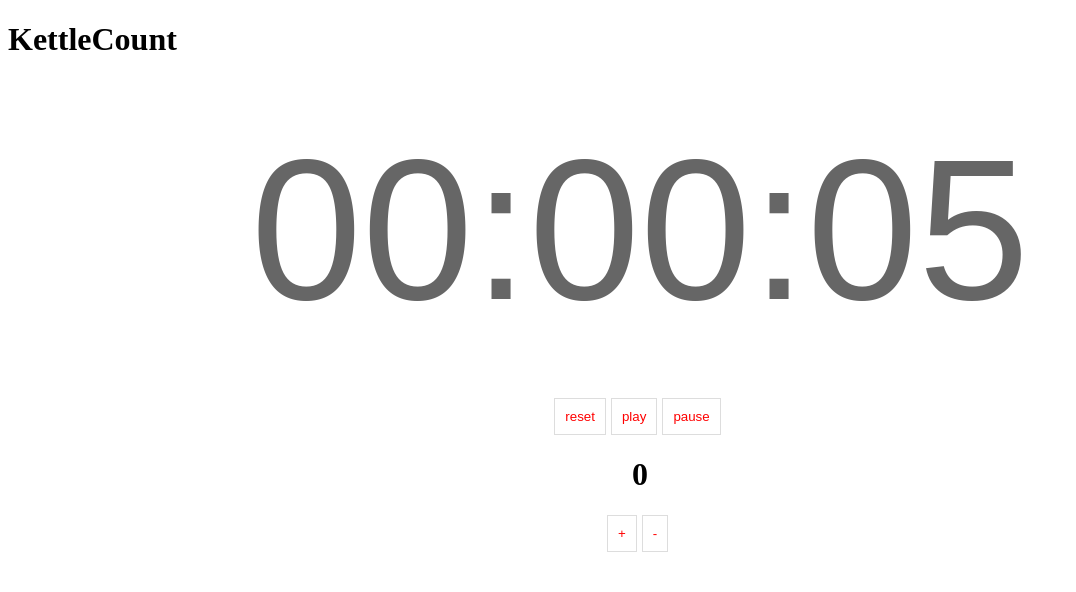
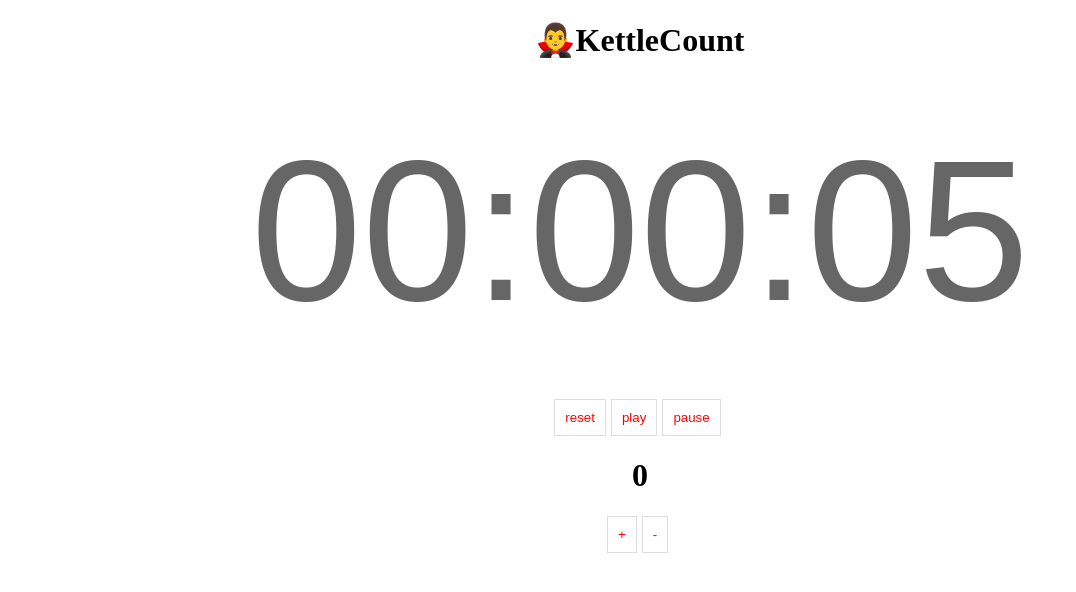
Before and after one commit to emilyedalton/kettlecountreact, a React (Create React App) app: page / in a window 1280 px wide. Shown: the top 592 px of the page, without its empty margins (0-1076 px from the left). Built offline with nearby package versions, Linux system fonts and the light colour scheme; the HTML template or start-up script is replaced by a standard one; a web font is replaced by a local one.

Commit message:
header style

```diff
--- a/src/Header/index.js
+++ b/src/Header/index.js
@@ -6,6 +6,6 @@ class Header extends Component {
 
     render () {
 return(
-<h1>KettleCount</h1>
+<h1> 🧛‍♂KettleCount</h1>
  ) }}
     export default Header
--- a/src/index.css
+++ b/src/index.css
@@ -13,5 +13,6 @@ code {
 
 h1{
   font-family: 'Bowlby One SC', cursive;
+  text-align: center;
 
 }
```
